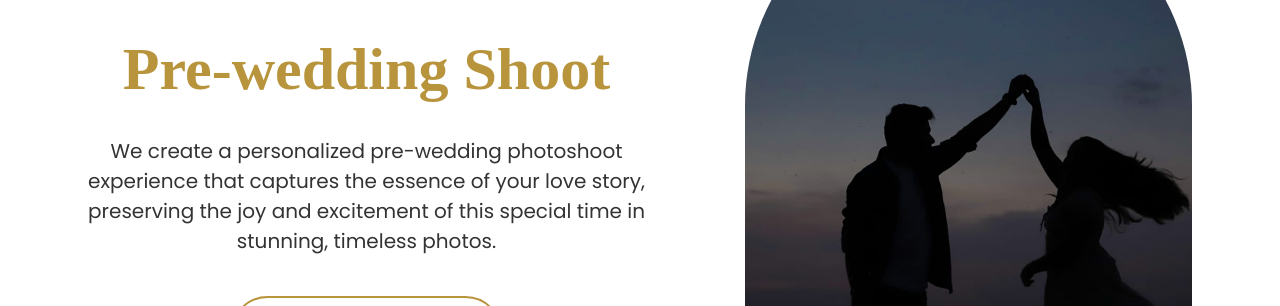
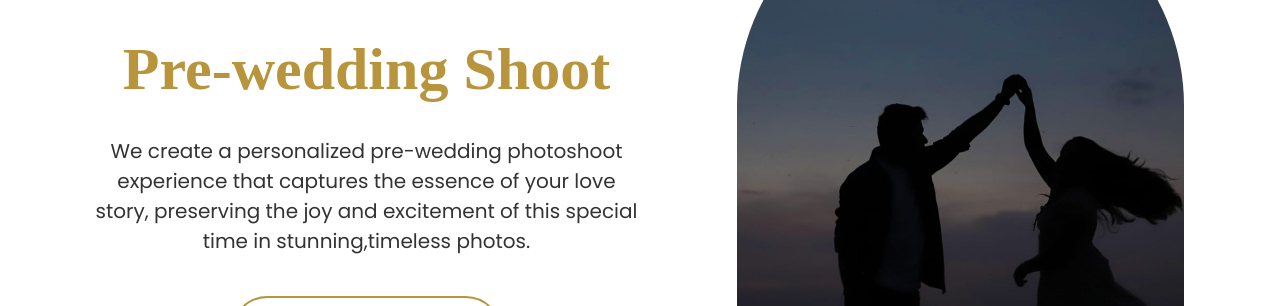
Before and after one commit to vinodreddy3003/photography-project, a React (Vite) app: page / in a window 1280 px wide. Shown: the part 2500-2806 px from the top of the page. Built offline with nearby package versions, Linux system fonts and the light colour scheme.

Commit message:
Update Homepage.jsx

```diff
--- a/src/components/Homepage.jsx
+++ b/src/components/Homepage.jsx
@@ -83,7 +83,7 @@ const Homepage = () => {
           <img src={preWeddingImage1} alt="Engagement Shoot 2" className="engagement-image" />
           <div className="engagement-content">
             <h2 className="engagement-heading">Pre-wedding Shoot</h2>
-            <p className="engagement-description">We create a personalized pre-wedding photoshoot<br/> experience that captures the essence of your love story,<br/>  preserving the joy and excitement of this special time in <br/> stunning, timeless photos.
+            <p className="engagement-description">We create a personalized pre-wedding photoshoot<br/> experience that captures the essence of your love<br/>  story, preserving the joy and excitement of this special<br/>time in stunning,timeless photos.
             </p>
             <button className="engagement-button" onClick={handleBookNowClick}>Book Now</button>
           </div>
```
